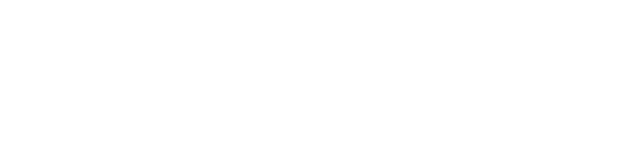
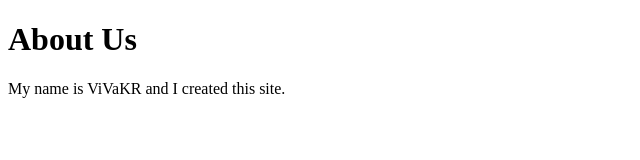
Before and after one commit to ViVaKR/Docker, a plain HTML site: page html/about.html in a window 1280 px wide. Shown: the whole page, without its empty margins (0-640 px from the left). Drawn offline with Linux system fonts and the light colour scheme.

Commit message:
Update readme [mac]

```diff
--- a/html/about.html
+++ b/html/about.html
@@ -4,9 +4,13 @@
     <meta charset="UTF-8">
     <meta http-equiv="X-UA-Compatible" content="IE=edge">
     <meta name="viewport" content="width=device-width, initial-scale=1.0">
-    <title>Document</title>
+    <title>About Us</title>
 </head>
 <body>
+    <h1>About Us</h1>
+    <p>
+        My name is ViVaKR and I created this site.
+    </p>
 
 </body>
 </html>
```
Also changed, not shown: html/index.html (+7 -0 lines), README.md.
